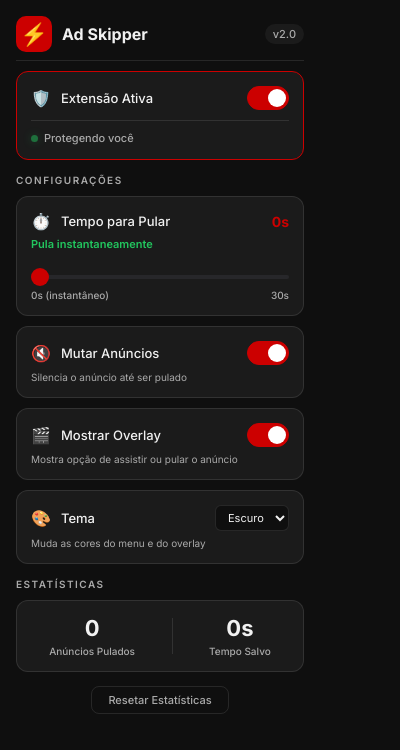
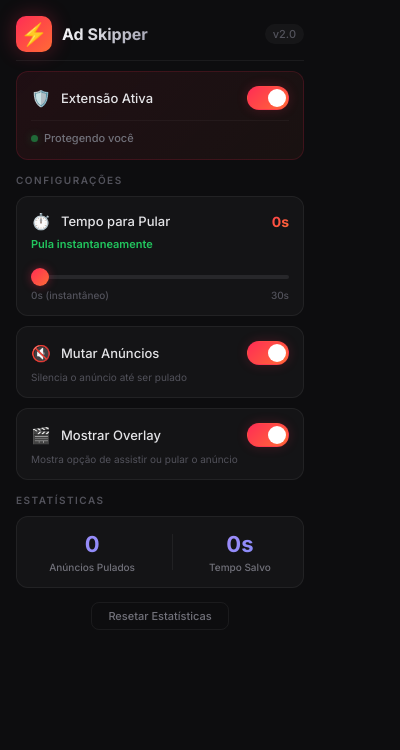
Before and after one commit to OtavioBiazzi/Youtube-ad-skipper, a browser extension: page popup.html in a window 400 px wide. Drawn offline with Linux system fonts and the light colour scheme.

Commit message:
style: reverter popup ao antigo design colorido e o README à documentação focada
- Mantida confirmação em reset de stats.

- Overlay no Youtube em tema escuro fixo flat ajustado.

- Contagem de tempo economizado corrigido (somatório total da duração do anúncio não visto).

```diff
--- a/popup.css
+++ b/popup.css
@@ -10,40 +10,10 @@
   box-sizing: border-box;
 }
 
-:root {
-  --bg-body: #0f0f0f;
-  --text-main: #f1f1f1;
-  --text-muted: #aaaaaa;
-  --bg-card: rgba(255, 255, 255, 0.05);
-  --border-card: rgba(255, 255, 255, 0.1);
-  --border-hover: rgba(255, 255, 255, 0.2);
-  --primary: #cc0000;
-  --primary-hover: #ff0000;
-  --track-bg: #27272a;
-  --knob-bg: #aaaaaa;
-  --knob-active: #ffffff;
-  --divider: rgba(255, 255, 255, 0.1);
-}
-
-body.light {
-  --bg-body: #ffffff;
-  --text-main: #0f0f0f;
-  --text-muted: #606060;
-  --bg-card: #f8f8f8;
-  --border-card: #e5e5e5;
-  --border-hover: #cccccc;
-  --primary: #cc0000;
-  --primary-hover: #ff0000;
-  --track-bg: #e5e5e5;
-  --knob-bg: #909090;
-  --knob-active: #ffffff;
-  --divider: rgba(0, 0, 0, 0.1);
-}
-
 body {
   font-family: 'Inter', -apple-system, BlinkMacSystemFont, sans-serif;
-  background: var(--bg-body);
-  color: var(--text-main);
+  background: #0d0d0f;
+  color: #e4e4e7;
   width: 320px;
   min-height: 100px;
   overflow-x: hidden;
@@ -63,7 +33,7 @@ body {
   align-items: center;
   gap: 10px;
   padding-bottom: 8px;
-  border-bottom: 1px solid var(--divider);
+  border-bottom: 1px solid rgba(255, 255, 255, 0.06);
 }
 
 .header-icon {
@@ -74,21 +44,24 @@ body {
   align-items: center;
   justify-content: center;
   border-radius: 10px;
-  background: var(--primary);
-  color: white;
+  background: linear-gradient(135deg, #ff2d55, #ff6b35);
+  box-shadow: 0 0 20px rgba(255, 45, 85, 0.3);
 }
 
 .header h1 {
   font-size: 16px;
   font-weight: 700;
-  color: var(--text-main);
+  background: linear-gradient(135deg, #fff, #a0a0b0);
+  -webkit-background-clip: text;
+  -webkit-text-fill-color: transparent;
+  background-clip: text;
 }
 
 .version {
   margin-left: auto;
   font-size: 11px;
-  color: var(--text-muted);
-  background: var(--bg-card);
+  color: #52525b;
+  background: rgba(255, 255, 255, 0.04);
   padding: 3px 8px;
   border-radius: 20px;
   font-weight: 500;
@@ -97,19 +70,20 @@ body {
 /* ── Cards ─────────────────────────────────────── */
 
 .card {
-  background: var(--bg-card);
-  border: 1px solid var(--border-card);
+  background: rgba(255, 255, 255, 0.03);
+  border: 1px solid rgba(255, 255, 255, 0.06);
   border-radius: 12px;
   padding: 14px;
   transition: border-color 0.2s ease;
 }
 
 .card:hover {
-  border-color: var(--border-hover);
+  border-color: rgba(255, 255, 255, 0.1);
 }
 
 .master-card {
-  border-color: var(--primary);
+  background: linear-gradient(135deg, rgba(255, 45, 85, 0.08), rgba(255, 107, 53, 0.05));
+  border-color: rgba(255, 45, 85, 0.15);
 }
 
 .card-row {
@@ -133,7 +107,7 @@ body {
 .card-hint {
   margin-top: 6px;
   font-size: 10px;
-  color: var(--text-muted);
+  color: #52525b;
   font-weight: 400;
 }
 
@@ -153,7 +127,7 @@ body {
   gap: 6px;
   margin-top: 10px;
   padding-top: 10px;
-  border-top: 1px solid var(--divider);
+  border-top: 1px solid rgba(255, 255, 255, 0.04);
 }
 
 .status-dot {
@@ -177,7 +151,7 @@ body {
 
 .status-text {
   font-size: 11px;
-  color: var(--text-muted);
+  color: #71717a;
   font-weight: 500;
 }
 
@@ -201,10 +175,10 @@ body {
   position: absolute;
   cursor: pointer;
   inset: 0;
-  background: var(--track-bg);
+  background: #27272a;
   border-radius: 24px;
   transition: all 0.3s cubic-bezier(0.4, 0, 0.2, 1);
-  border: 1px solid var(--border-card);
+  border: 1px solid rgba(255, 255, 255, 0.06);
 }
 
 .toggle-slider::before {
@@ -214,19 +188,20 @@ body {
   width: 18px;
   left: 2px;
   bottom: 2px;
-  background: var(--knob-bg);
+  background: #71717a;
   border-radius: 50%;
   transition: all 0.3s cubic-bezier(0.4, 0, 0.2, 1);
 }
 
 .toggle input:checked + .toggle-slider {
-  background: var(--primary);
-  border-color: var(--primary);
+  background: linear-gradient(135deg, #ff2d55, #ff6b35);
+  border-color: rgba(255, 45, 85, 0.3);
+  box-shadow: 0 0 12px rgba(255, 45, 85, 0.2);
 }
 
 .toggle input:checked + .toggle-slider::before {
   transform: translateX(18px);
-  background: var(--knob-active);
+  background: #fff;
 }
 
 /* ── Slider ────────────────────────────────────── */
@@ -241,7 +216,7 @@ body {
   width: 100%;
   height: 4px;
   border-radius: 4px;
-  background: var(--track-bg);
+  background: #27272a;
   outline: none;
   transition: background 0.2s;
 }
@@ -252,8 +227,9 @@ body {
   width: 18px;
   height: 18px;
   border-radius: 50%;
-  background: var(--primary);
+  background: linear-gradient(135deg, #ff2d55, #ff6b35);
   cursor: pointer;
+  box-shadow: 0 0 10px rgba(255, 45, 85, 0.4);
   transition: transform 0.2s;
 }
 
@@ -266,30 +242,19 @@ body {
   justify-content: space-between;
   margin-top: 6px;
   font-size: 10px;
-  color: var(--text-muted);
+  color: #52525b;
   font-weight: 500;
 }
 
 .speed-value {
   font-size: 14px;
   font-weight: 700;
-  color: var(--primary);
+  background: linear-gradient(135deg, #ff2d55, #ff6b35);
+  -webkit-background-clip: text;
+  -webkit-text-fill-color: transparent;
+  background-clip: text;
   min-width: 32px;
   text-align: right;
-}
-
-/* ── Theme Select ──────────────────────────────── */
-
-.theme-select {
-  background: var(--bg-body);
-  color: var(--text-main);
-  border: 1px solid var(--border-card);
-  border-radius: 6px;
-  padding: 4px 8px;
-  font-family: inherit;
-  font-size: 11px;
-  outline: none;
-  cursor: pointer;
 }
 
 /* ── Section Titles ────────────────────────────── */
@@ -299,7 +264,7 @@ body {
   font-weight: 600;
   text-transform: uppercase;
   letter-spacing: 1.5px;
-  color: var(--text-muted);
+  color: #52525b;
   margin-top: 4px;
 }
 
@@ -321,19 +286,22 @@ body {
 .stat-number {
   font-size: 22px;
   font-weight: 700;
-  color: var(--text-main);
+  background: linear-gradient(135deg, #a78bfa, #818cf8);
+  -webkit-background-clip: text;
+  -webkit-text-fill-color: transparent;
+  background-clip: text;
 }
 
 .stat-label {
   font-size: 10px;
-  color: var(--text-muted);
+  color: #71717a;
   font-weight: 500;
 }
 
 .stat-divider {
   width: 1px;
   height: 36px;
-  background: var(--divider);
+  background: rgba(255, 255, 255, 0.06);
 }
 
 /* ── Footer ────────────────────────────────────── */
@@ -346,8 +314,8 @@ body {
 
 .reset-btn {
   background: none;
-  border: 1px solid var(--border-card);
-  color: var(--text-muted);
+  border: 1px solid rgba(255, 255, 255, 0.06);
+  color: #71717a;
   font-size: 11px;
   font-weight: 500;
   padding: 6px 16px;
@@ -358,9 +326,9 @@ body {
 }
 
 .reset-btn:hover {
-  color: var(--text-main);
-  border-color: var(--border-hover);
-  background: var(--bg-card);
+  color: #e4e4e7;
+  border-color: rgba(255, 255, 255, 0.15);
+  background: rgba(255, 255, 255, 0.04);
 }
 
 .reset-btn:active {
--- a/popup.html
+++ b/popup.html
@@ -85,21 +85,6 @@
       <div class="card-hint">Mostra opção de assistir ou pular o anúncio</div>
     </div>
 
-    <!-- Theme Selection -->
-    <div class="card">
-      <div class="card-row">
-        <div class="card-label">
-          <span class="card-icon">🎨</span>
-          <span>Tema</span>
-        </div>
-        <select id="theme-select" class="theme-select">
-          <option value="dark">Escuro</option>
-          <option value="light">Claro</option>
-        </select>
-      </div>
-      <div class="card-hint">Muda as cores do menu e do overlay</div>
-    </div>
-
     <!-- Stats -->
     <div class="section-title">Estatísticas</div>
     <div class="card stats-card">
--- a/popup.js
+++ b/popup.js
@@ -7,7 +7,6 @@ const DEFAULT_SETTINGS = {
   skipDelay: 0,
   muteAds: true,
   showOverlay: true,
-  theme: "dark",
   adsSkipped: 0,
   timeSaved: 0,
 };
@@ -25,7 +24,6 @@ const statusText = document.getElementById("status-text");
 const statSkipped = document.getElementById("stat-skipped");
 const statTime = document.getElementById("stat-time");
 const resetBtn = document.getElementById("reset-stats");
-const themeSelect = document.getElementById("theme-select");
 const container = document.querySelector(".popup-container");
 
 // ── Carregar configurações ───────────────────────
@@ -35,9 +33,7 @@ chrome.storage.local.get(DEFAULT_SETTINGS, (settings) => {
   toggleMute.checked = settings.muteAds;
   toggleOverlay.checked = settings.showOverlay;
   skipDelaySlider.value = settings.skipDelay;
-  themeSelect.value = settings.theme;
 
-  updateTheme(settings.theme);
   updateDelayDisplay(settings.skipDelay);
   updateStatusUI(settings.enabled);
   updateStats(settings.adsSkipped, settings.timeSaved);
@@ -65,12 +61,6 @@ skipDelaySlider.addEventListener("input", () => {
   chrome.storage.local.set({ skipDelay: delay });
 });
 
-themeSelect.addEventListener("change", () => {
-  const theme = themeSelect.value;
-  chrome.storage.local.set({ theme });
-  updateTheme(theme);
-});
-
 resetBtn.addEventListener("click", () => {
   if (!confirm("Tem certeza que deseja resetar todas as suas estatísticas de anúncios pulados?")) {
     return;
@@ -89,14 +79,6 @@ resetBtn.addEventListener("click", () => {
 });
 
 // ── UI Helpers ───────────────────────────────────
-
-function updateTheme(theme) {
-  if (theme === "light") {
-    document.body.classList.add("light");
-  } else {
-    document.body.classList.remove("light");
-  }
-}
 
 function updateDelayDisplay(delay) {
   delayDisplay.textContent = delay + "s";
```
Also changed, not shown: content.js (+53 -93 lines), README.md.
